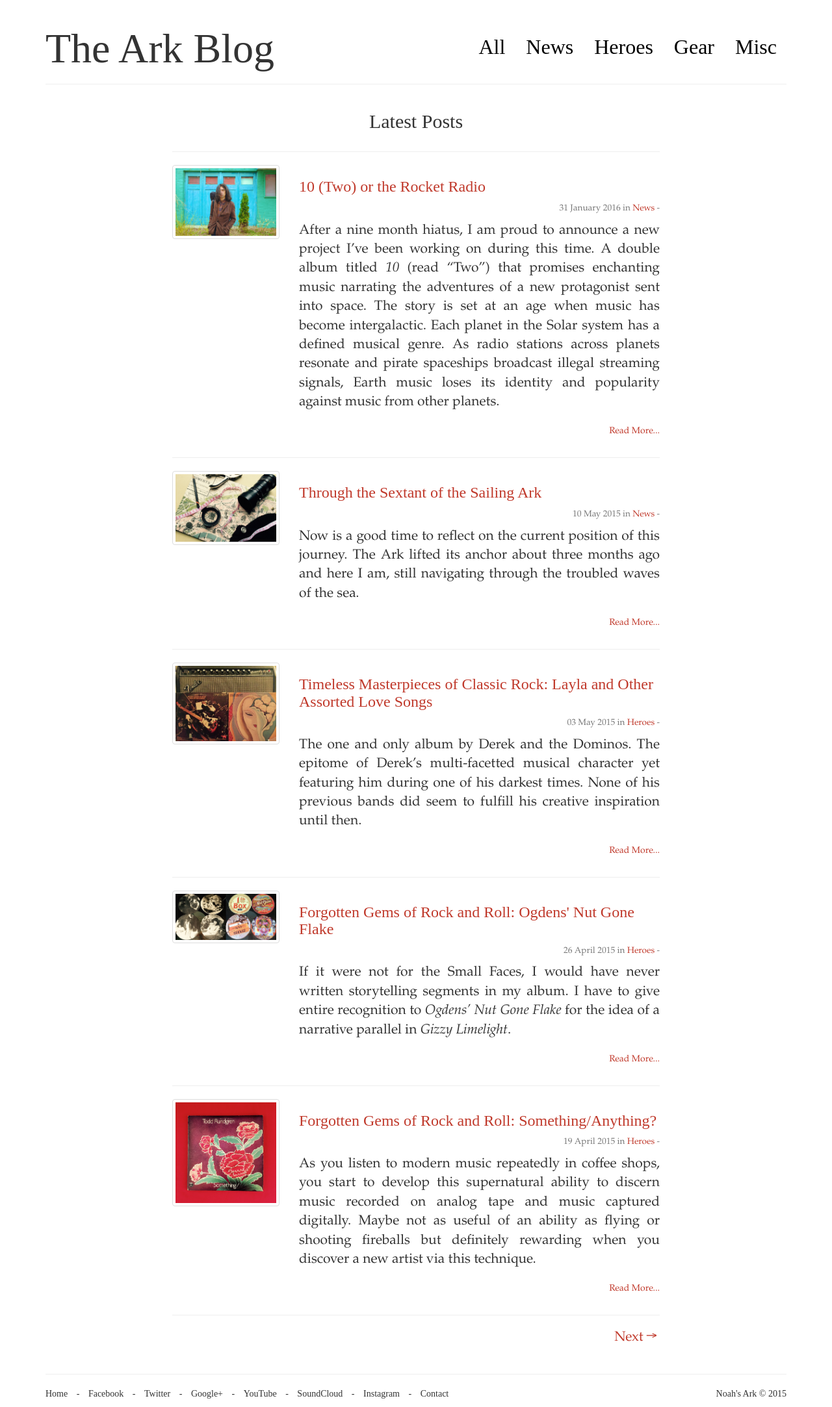
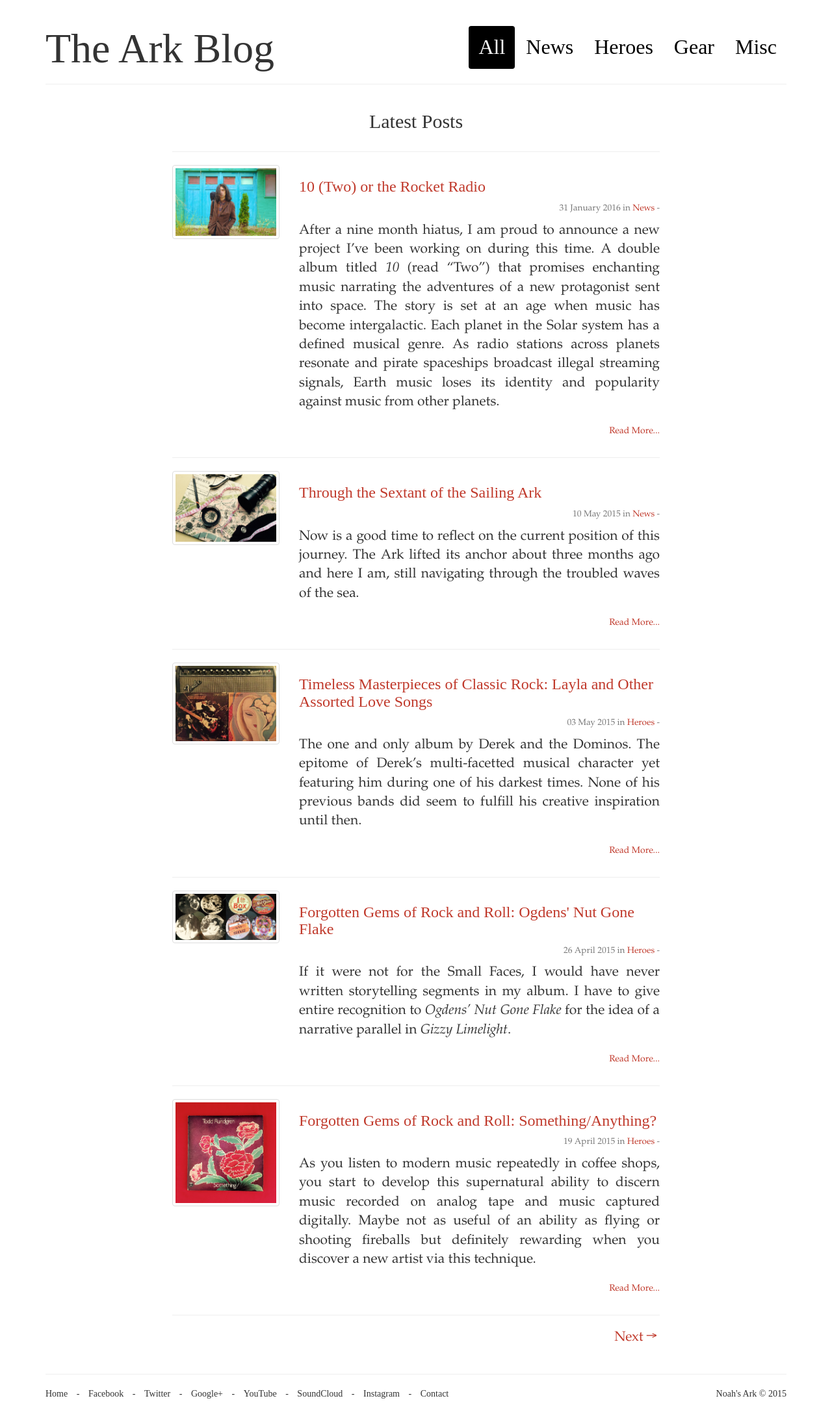
Before and after one commit to noahsarkmusic/noahsarkmusic.github.io, a Jekyll site: the page built from blog/index.html, in a window 1280 px wide. Shown: the whole page at 65% size. Built offline with Jekyll 4.4.1, drawn with Linux system fonts in a browser that asks for light colours; some web fonts are replaced; the list of posts is cut into pages by our own code; comment, search, counter and statistics services are not loaded.

Commit message:
Fix link bug

```diff
--- a/_layouts/blog.html
+++ b/_layouts/blog.html
@@ -55,27 +55,27 @@
             <div class="page-header">
                 <h1 class="desdemona desdemona-big visible-sm visible-xs"><a href="/blog" class="no-link">The Ark Blog</a></h1>
                 <ul class="nav nav-pills pull-right cat desdemona desdemona-medium">
-                    {% if page.url == "/blog" %}
+                    {% if page.url == "/blog/" %}
                     <li class="active"><a href="/blog">All</a></li>
                     {% else %}
                     <li><a href="/blog">All</a></li>
                     {% endif %}
-                    {% if page.url == "/blog/news" %}
+                    {% if page.url == "/blog/news/" %}
                     <li class="active"><a href="/blog/news">News</a></li>
                     {% else %}
                     <li><a href="/blog/news">News</a></li>
                     {% endif %}
-                    {% if page.url == "/blog/heroes" %}
+                    {% if page.url == "/blog/heroes/" %}
                     <li class="active"><a href="/blog/heroes">Heroes</a></li>
                     {% else %}
                     <li><a href="/blog/heroes">Heroes</a></li>
                     {% endif %}
-                    {% if page.url == "/blog/gear" %}
+                    {% if page.url == "/blog/gear/" %}
                     <li class="active"><a href="/blog/gear">Gear</a></li>
                     {% else %}
                     <li><a href="/blog/gear">Gear</a></li>
                     {% endif %}
-                    {% if page.url == "/blog/misc" %}
+                    {% if page.url == "/blog/misc/" %}
                     <li class="active"><a href="/blog/misc">Misc</a></li>
                     {% else %}
                     <li><a href="/blog/misc">Misc</a></li>
```
